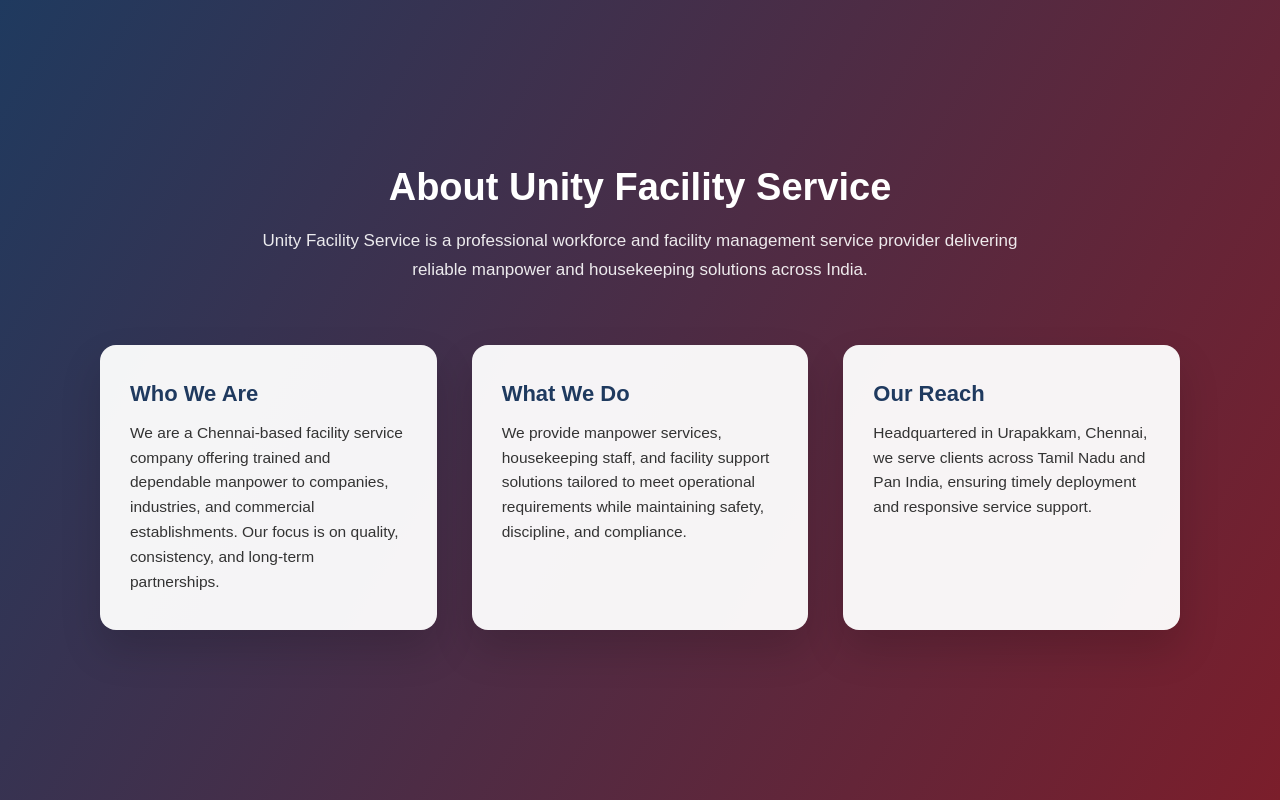
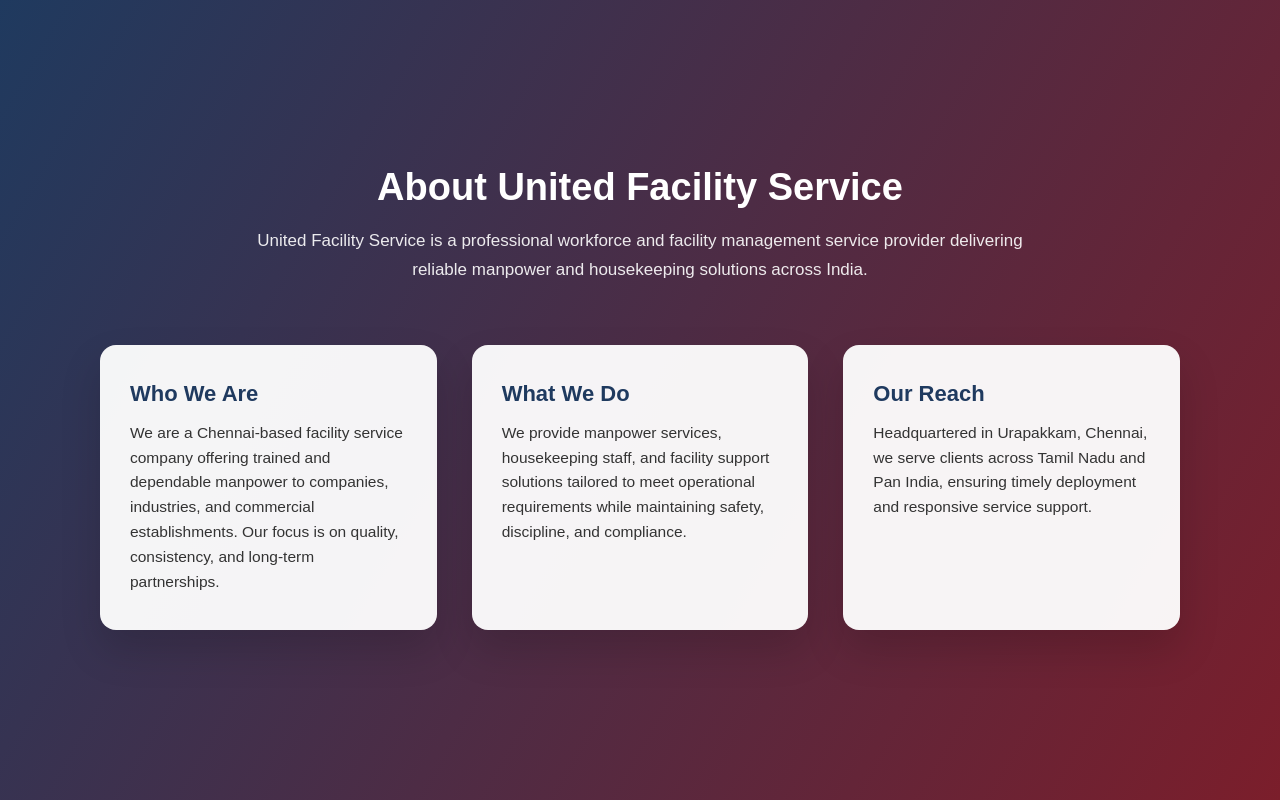
Before and after one commit to nandana20-tech/united-facility-service-website-, a plain HTML site: page index.html in a window 1280 px wide. Shown: the part 3668-4468 px from the top of the page. Drawn offline with Linux system fonts and the light colour scheme.

Commit message:
Add files via upload

```diff
--- a/index.html
+++ b/index.html
@@ -262,10 +262,10 @@
 <section id="about" class="about-section">
   <div class="about-container">
 
-    <h2>About Unity Facility Service</h2>
+    <h2>About United Facility Service</h2>
 
     <p class="about-lead">
-      Unity Facility Service is a professional workforce and facility management
+      United Facility Service is a professional workforce and facility management
       service provider delivering reliable manpower and housekeeping solutions
       across India.
     </p>
```
